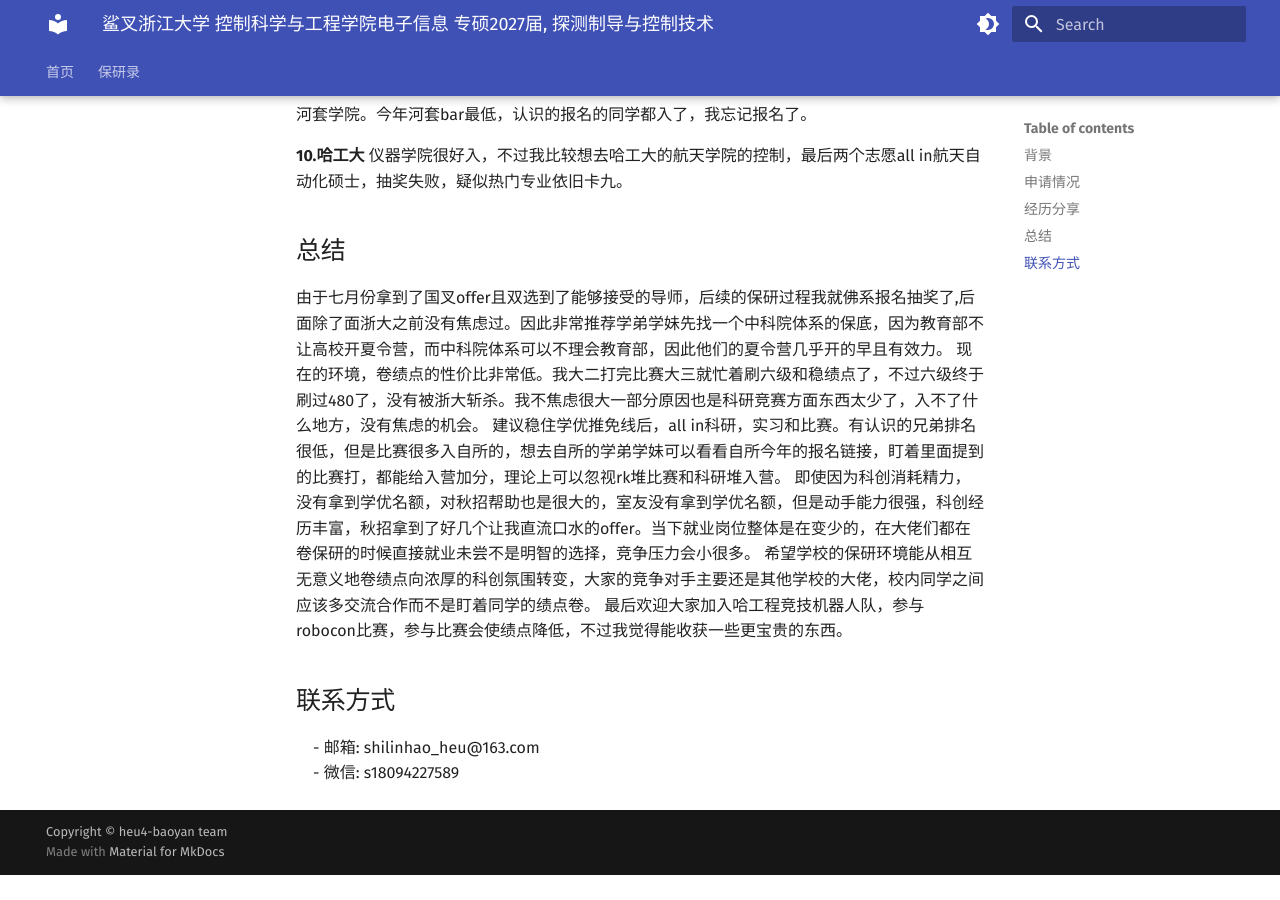
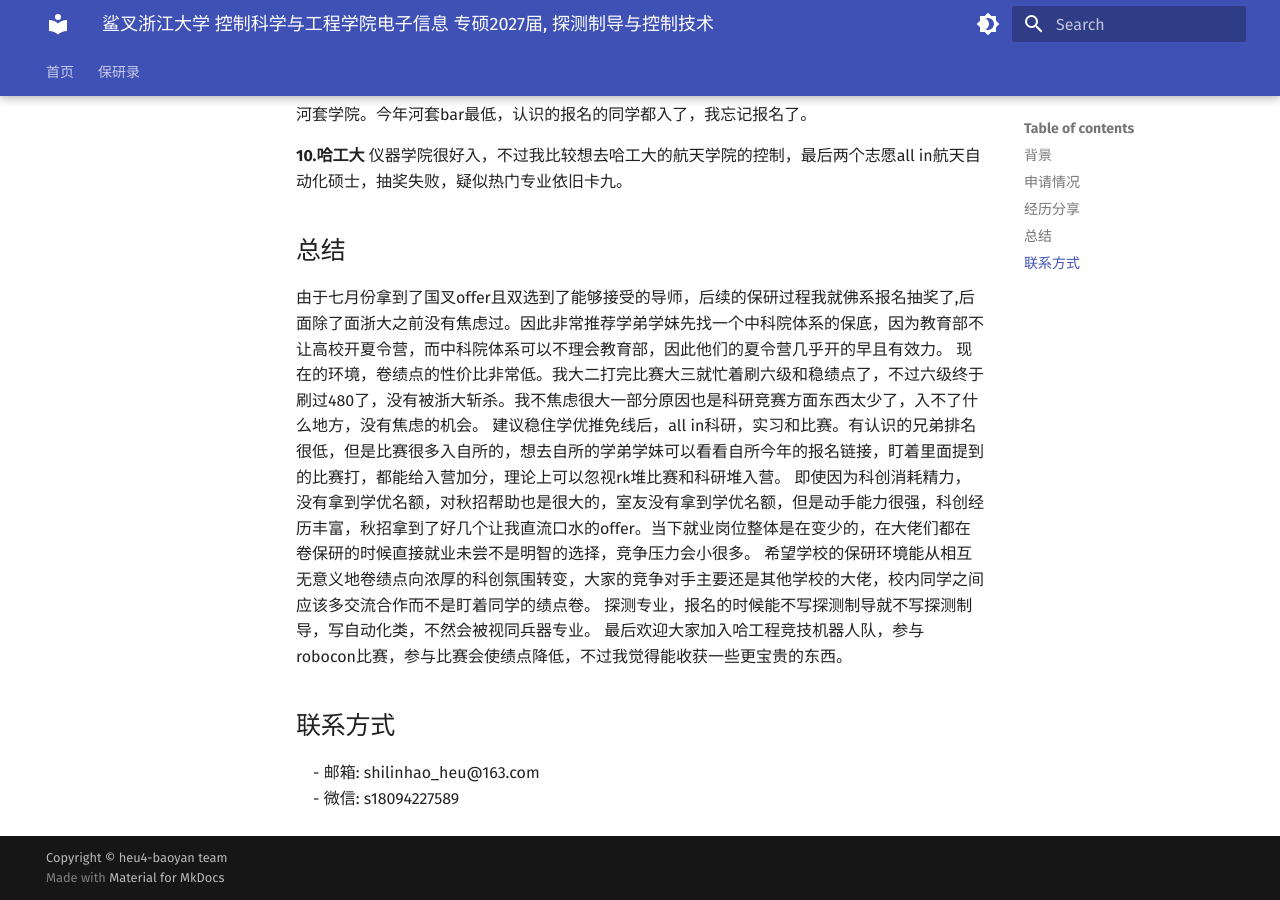
Before and after one commit to heu4-baoyan/heu4-baoyan, an MkDocs documentation site: the page built from docs/baoyan/CompSci/2027/cases/linhaoshi.md, in a window 1280 px wide and 900 px high, scrolled down 2506 px. Built offline with MkDocs 1.6.1 and Material for MkDocs 9.7.7, drawn with Linux system fonts in a browser that asks for light colours; before the commit the page ends 3381 px from its top, so only the background shows below that.

Commit message:
Update and rename linhaoshi111.md to linhaoshi.md

```diff
--- a/docs/baoyan/CompSci/2027/cases/linhaoshi111.md
+++ b/docs/baoyan/CompSci/2027/cases/linhaoshi.md
@@ -95,7 +95,8 @@
 建议稳住学优推免线后，all in科研，实习和比赛。有认识的兄弟排名很低，但是比赛很多入自所的，想去自所的学弟学妹可以看看自所今年的报名链接，盯着里面提到的比赛打，都能给入营加分，理论上可以忽视rk堆比赛和科研堆入营。
 即使因为科创消耗精力，没有拿到学优名额，对秋招帮助也是很大的，室友没有拿到学优名额，但是动手能力很强，科创经历丰富，秋招拿到了好几个让我直流口水的offer。当下就业岗位整体是在变少的，在大佬们都在卷保研的时候直接就业未尝不是明智的选择，竞争压力会小很多。
 希望学校的保研环境能从相互无意义地卷绩点向浓厚的科创氛围转变，大家的竞争对手主要还是其他学校的大佬，校内同学之间应该多交流合作而不是盯着同学的绩点卷。
-    最后欢迎大家加入哈工程竞技机器人队，参与robocon比赛，参与比赛会使绩点降低，不过我觉得能收获一些更宝贵的东西。
+探测专业，报名的时候能不写探测制导就不写探测制导，写自动化类，不然会被视同兵器专业。
+最后欢迎大家加入哈工程竞技机器人队，参与robocon比赛，参与比赛会使绩点降低，不过我觉得能收获一些更宝贵的东西。
 
 ## 联系方式
 
```
